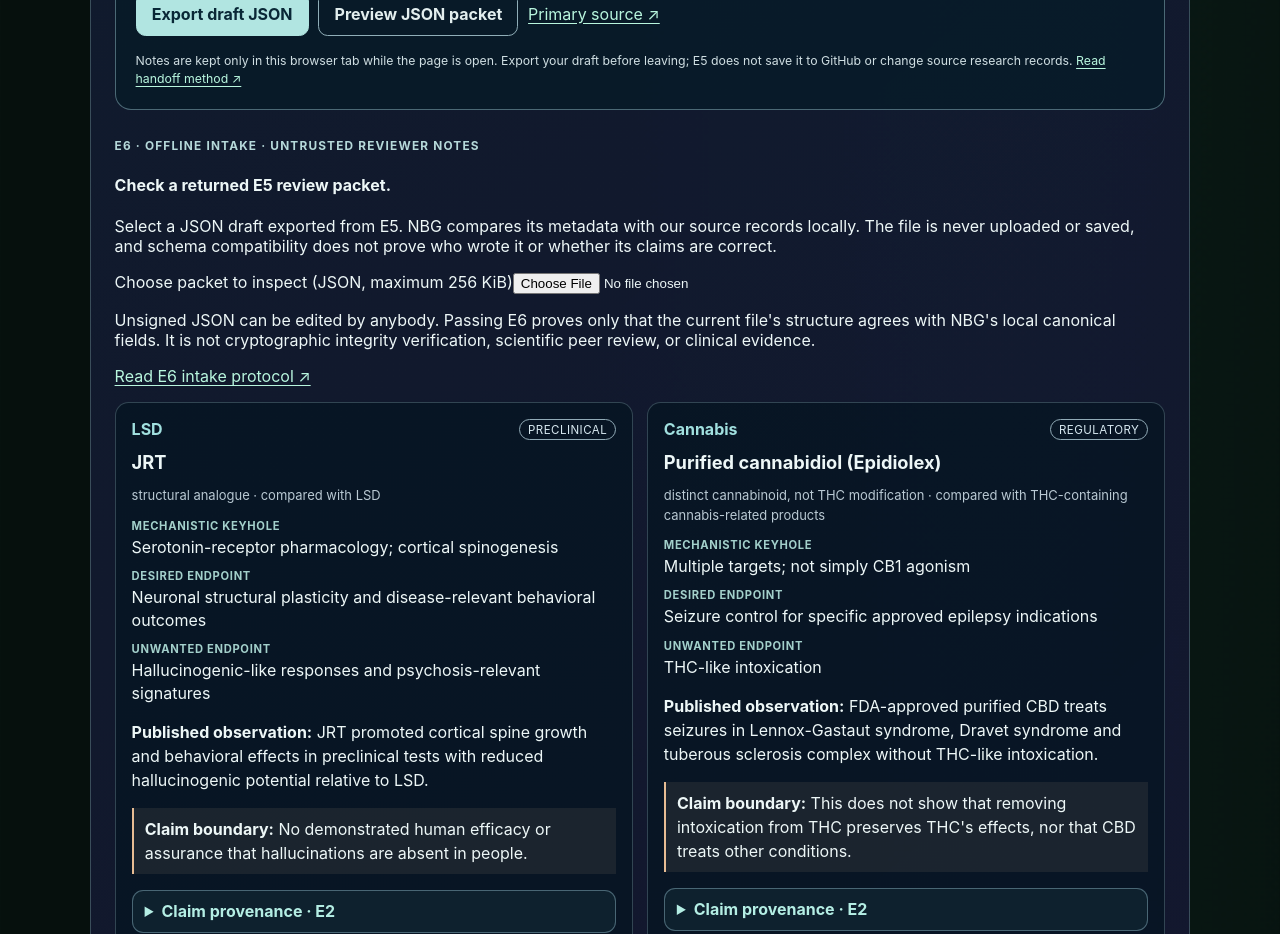
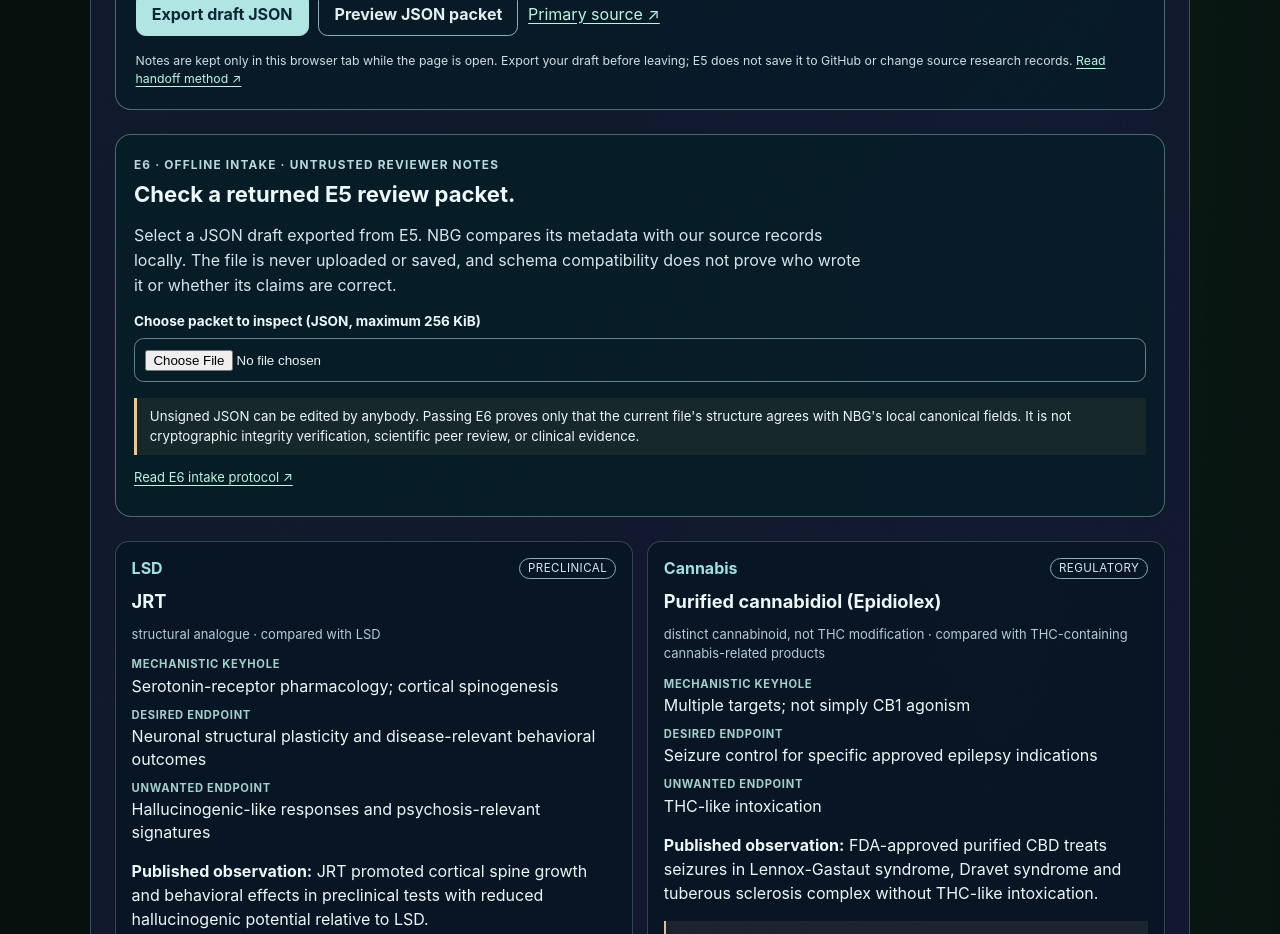
Before and after one commit to MichaelWave369/NestedBubbleGear, a React (Vite) app: page / in a window 1280 px wide. Shown: the part 7280-8214 px from the top of the page. Built offline with nearby package versions, Linux system fonts and the light colour scheme.

Commit message:
feat(es01-e6): wire src/es01Explorer.css to local intake

```diff
--- a/src/es01Explorer.css
+++ b/src/es01Explorer.css
@@ -88,3 +88,24 @@
 .es01-e5-footnote{font-size:.77rem;line-height:1.5;color:#cfdee2;margin:1rem 0 0}
 .es01-e5 select:focus-visible,.es01-e5 textarea:focus-visible,.es01-e5 button:focus-visible,.es01-e5 a:focus-visible{outline:3px solid #ffe29a;outline-offset:3px}
 @media(max-width:760px){.es01-e5{padding:.8rem}.es01-e5-fields{grid-template-columns:1fr}}
+
+/* E6 local untrusted JSON intake: source-custody comparison, never scientific verification. */
+.es01-e6{margin:1.5rem 0;padding:1.15rem;border:1px solid rgba(170,215,215,.42);border-radius:1rem;background:rgba(6,29,39,.83)}
+.es01-e6-heading h4{font-size:1.38rem;margin:.5rem 0}.es01-e6-heading p{line-height:1.55;max-width:72ch;color:#d7e5e9}
+.es01-e6-file{display:flex;flex-direction:column;gap:.55rem;margin:1rem 0;font-weight:700;font-size:.85rem}
+.es01-e6-file input{max-width:100%;min-width:0;border:1px solid rgba(162,205,210,.58);border-radius:.6rem;padding:.65rem;color:#e9f6f6}
+.es01-e6-outcome{border:1px solid rgba(174,206,209,.32);border-radius:.75rem;padding:1rem;background:rgba(3,16,25,.68)}
+.es01-e6-outcome>strong{color:#ffe1a7}.es01-e6-outcome p{line-height:1.48;color:#e1e8eb}
+.es01-e6-errors{background:rgba(191,125,109,.13);border-left:3px solid #ffb099;padding:.6rem .8rem}
+.es01-e6-errors h5{font-size:.94rem;margin:.2rem 0}.es01-e6-errors ul{margin:.5rem 0;padding-left:1.2rem}
+.es01-e6-actions{display:flex;align-items:center;flex-wrap:wrap;gap:.6rem}
+.es01-e6-actions button{border:1px solid #b2e5df;border-radius:.55rem;background:#b2e5df;color:#082836;font:inherit;font-size:.85rem;font-weight:750;padding:.65rem .85rem;cursor:pointer}
+.es01-e6-actions button.es01-e6-secondary{background:transparent;color:#e3eceb;border-color:#97b7bb}
+.es01-e6 a{color:#b8f6de;text-decoration:underline;text-underline-offset:3px}
+.es01-e6-notes{padding:.8rem;border:1px solid rgba(155,199,200,.3);border-radius:.65rem;margin:1rem 0}
+.es01-e6-notes>div{border-top:1px solid rgba(169,210,212,.15);padding-top:.6rem;margin-top:.6rem}
+.es01-e6-notes>div p{white-space:pre-wrap;overflow-wrap:anywhere}
+.es01-e6-boundary{border-left:3px solid #e9c895;padding:.55rem .8rem;background:rgba(218,173,97,.08);font-size:.83rem;line-height:1.5}
+.es01-e6-footnote{font-size:.81rem}
+.es01-e6 input:focus-visible,.es01-e6 button:focus-visible,.es01-e6 a:focus-visible{outline:3px solid #ffe2aa;outline-offset:3px}
+@media(max-width:760px){.es01-e6{padding:.85rem}}
```
